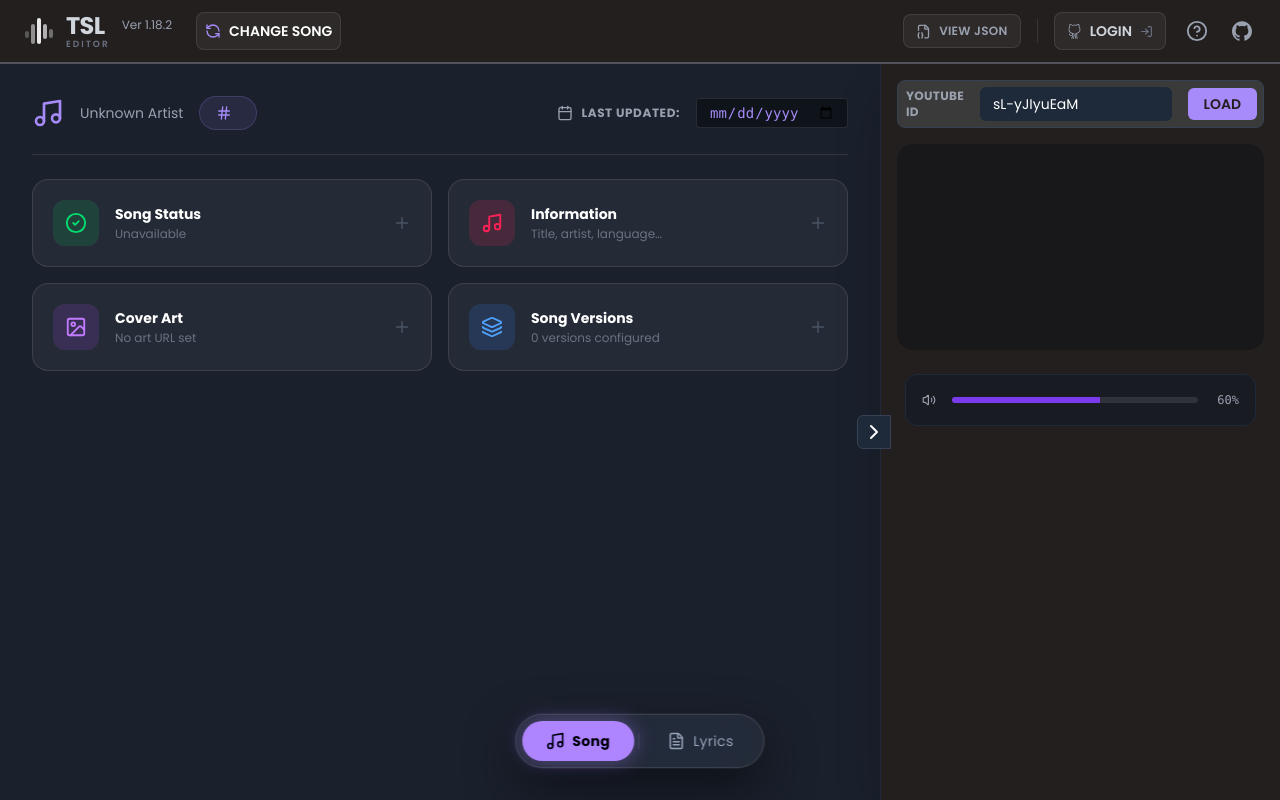
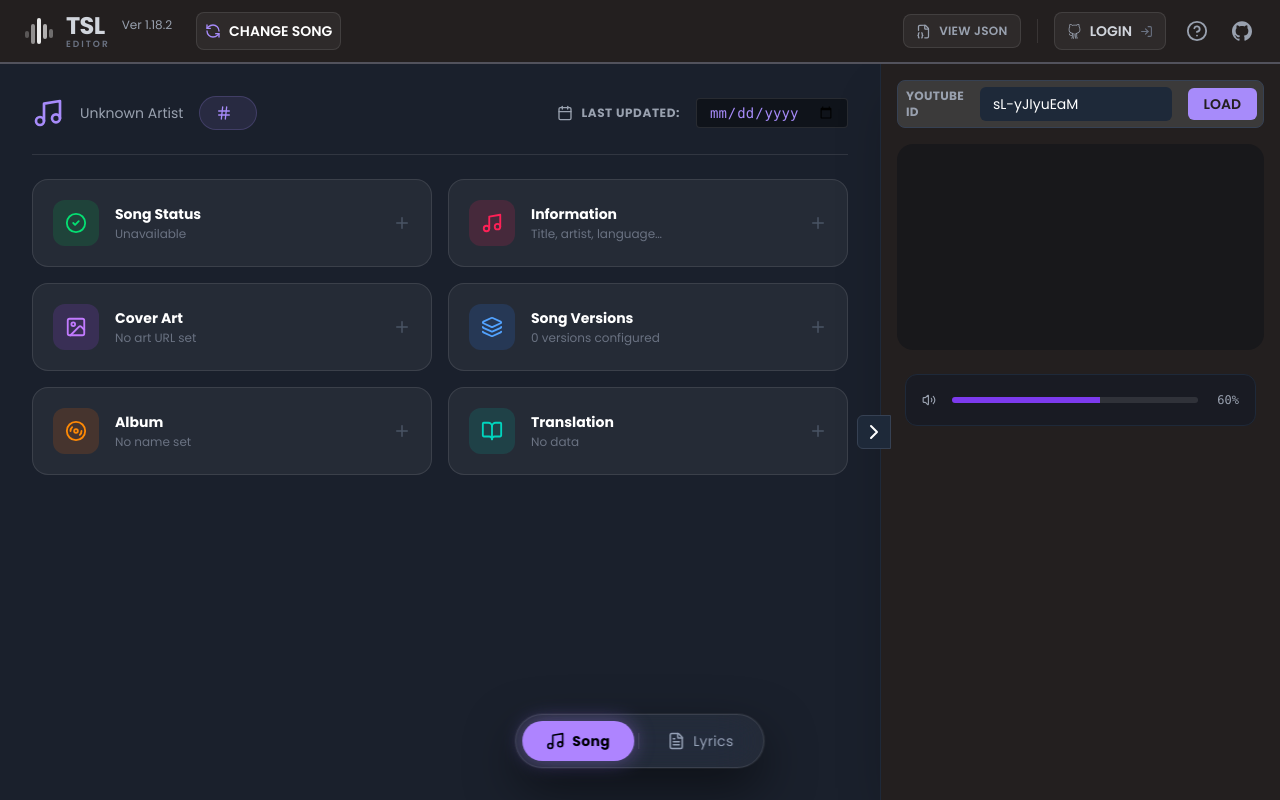
Before and after one commit to champsing/TSL-Editor, a React (Vite) app: page / in a window 1280 px wide. Built offline with nearby package versions, Linux system fonts and the light colour scheme; no server answers.

Commit message:
add back two tabs got deleted

```diff
--- a/components/Meta/EditorTab.tsx
+++ b/components/Meta/EditorTab.tsx
@@ -2,8 +2,10 @@
 import { useArtistNames } from "@/hooks/useArtistName";
 import { Song, Version } from "@composables/types";
 import {
+    BookOpen,
     Calendar,
     CheckCircle2,
+    Disc3,
     Hash,
     Image as ImageIcon,
     Layers,
@@ -16,9 +18,11 @@ import { SongSelectionModal } from "../Header/SongSelection/SongSelectionModal";
 import { VersionsEditor } from "../Header/SongSelection/VersionEditor";
 import { SongMetaEditorModal } from "./EditorModal";
 import { EditorEntryButton } from "./EditorTab/EditorEntryButton";
+import { AlbumModal } from "./EditorTab/Modals/AlbumModal";
 import { CoverArtModal } from "./EditorTab/Modals/CoverArtModal";
 import { InformationModal } from "./EditorTab/Modals/InformationModal";
 import { StatusModal } from "./EditorTab/Modals/StatusModal";
+import { TranslationModal } from "./EditorTab/Modals/TranslationModal";
 
 interface Props {
     songData: Song;
@@ -32,8 +36,15 @@ export const inputClassEditor =
 export const labelClassEditor =
     "flex items-center gap-2 text-xs font-bold text-gray-400 mb-1.5 uppercase tracking-widest";
 
-type ModalKey = "status" | "main" | "cover" | "versions" | null;
-
+// ─── Modal key type ────────────────────────────────────────────────────────────
+type ModalKey =
+    | "status"
+    | "main"
+    | "cover"
+    | "versions"
+    | "album"
+    | "translation"
+    | null;
 export const SongMetaEditorTab: React.FC<Props> = ({
     songData,
     setSongData,
@@ -60,6 +71,7 @@ export const SongMetaEditorTab: React.FC<Props> = ({
 
     const close = () => setOpenModal(null);
 
+    // ── Derived display values for button subtitles ──────────────────────────
     const statusSummary = [
         songData.available ? "Available" : "Unavailable",
         songData.is_duet ? "Duet" : null,
@@ -72,10 +84,28 @@ export const SongMetaEditorTab: React.FC<Props> = ({
         .filter(Boolean)
         .join(" — ");
 
+    const albumSummary =
+        songData.album === null
+            ? "Not set (null)"
+            : songData.album?.name
+              ? songData.album.name
+              : "No name set";
+
+    const translationSummary = (() => {
+        const t = songData.translation;
+        if (!t) return "No data";
+        const parts: string[] = [];
+        if (t.available) parts.push("Enabled");
+        else parts.push("Disabled");
+        if (t.author) parts.push(t.author);
+        if (t.modified) parts.push("Modified");
+        return parts.join(" · ");
+    })();
+
     return (
         <div className="flex-1 bg-[#1a202c] p-8 custom-scrollbar overflow-y-auto pb-32">
             <div className="max-w-5xl mx-auto space-y-6">
-                {/* Header */}
+                {/* ── Header ─────────────────────────────────────────────── */}
                 <div className="flex items-center justify-between border-b border-white/10 pb-6">
                     <div className="flex items-center gap-4">
                         <h2 className="text-3xl font-black text-white flex items-center gap-3">
@@ -119,7 +149,7 @@ export const SongMetaEditorTab: React.FC<Props> = ({
                     </div>
                 </div>
 
-                {/* Editor Entry Buttons */}
+                {/* ── Editor Entry Buttons Grid ───────────────────────────── */}
                 <div className="grid grid-cols-1 sm:grid-cols-2 gap-4">
                     <EditorEntryButton
                         icon={<CheckCircle2 size={22} />}
@@ -162,10 +192,26 @@ export const SongMetaEditorTab: React.FC<Props> = ({
                         accentClass="bg-blue-500/15 text-blue-400 group-hover:bg-blue-500/25"
                         onClick={() => setOpenModal("versions")}
                     />
+                    <EditorEntryButton
+                        icon={<Disc3 size={22} />}
+                        label="Album"
+                        subtitle={albumSummary}
+                        accentClass="bg-orange-500/15 text-orange-400 group-hover:bg-orange-500/25"
+                        onClick={() => setOpenModal("album")}
+                    />
+                    <EditorEntryButton
+                        icon={<BookOpen size={22} />}
+                        label="Translation"
+                        subtitle={translationSummary}
+                        accentClass="bg-teal-500/15 text-teal-400 group-hover:bg-teal-500/25"
+                        onClick={() => setOpenModal("translation")}
+                    />
                 </div>
             </div>
 
-            {/* Modals */}
+            {/* ── Modals ───────────────────────────────────────────────────── */}
+
+            {/* 1. Song Status */}
             <SongMetaEditorModal
                 isOpen={openModal === "status"}
                 onClose={close}
@@ -177,6 +223,7 @@ export const SongMetaEditorTab: React.FC<Props> = ({
                 <StatusModal songData={songData} onChange={handleChange} />
             </SongMetaEditorModal>
 
+            {/* 2. Information */}
             <SongMetaEditorModal
                 isOpen={openModal === "main"}
                 onClose={close}
@@ -192,6 +239,7 @@ export const SongMetaEditorTab: React.FC<Props> = ({
                 />
             </SongMetaEditorModal>
 
+            {/* 3. Cover Art */}
             <SongMetaEditorModal
                 isOpen={openModal === "cover"}
                 onClose={close}
@@ -207,6 +255,7 @@ export const SongMetaEditorTab: React.FC<Props> = ({
                 />
             </SongMetaEditorModal>
 
+            {/* 4. Song Versions */}
             <SongMetaEditorModal
                 isOpen={openModal === "versions"}
                 onClose={close}
@@ -241,12 +290,38 @@ export const SongMetaEditorTab: React.FC<Props> = ({
                 />
             </SongMetaEditorModal>
 
+            {/* 5. Album */}
+            <SongMetaEditorModal
+                isOpen={openModal === "album"}
+                onClose={close}
+                title="Album"
+                icon={<Disc3 size={20} />}
+                accentColor="#fb923c"
+                footer="Toggle 'No Album' to store null. The link field accepts a Google Music share code, not a full URL."
+            >
+                <AlbumModal songData={songData} onChange={handleChange} />
+            </SongMetaEditorModal>
+
+            {/* 6. Translation */}
+            <SongMetaEditorModal
+                isOpen={openModal === "translation"}
+                onClose={close}
+                title="Translation"
+                icon={<BookOpen size={20} />}
+                accentColor="#2dd4bf"
+                footer="'Available' controls whether translation is shown in the player. Disabling does not erase author or cite data."
+            >
+                <TranslationModal songData={songData} onChange={handleChange} />
+            </SongMetaEditorModal>
+
+            {/* Song Selection Modal */}
             <SongSelectionModal
                 isOpen={isSongSelectOpen}
                 onClose={() => setIsSongSelectOpen(false)}
                 onSelect={(selectedSong) => setSongData(selectedSong)}
             />
 
+            {/* Full-size image preview overlay */}
             {previewImage && (
                 <div
                     className="fixed inset-0 z-60 flex items-center justify-center bg-black/90 backdrop-blur-md cursor-zoom-out p-10 animate-in fade-in duration-200"
```
